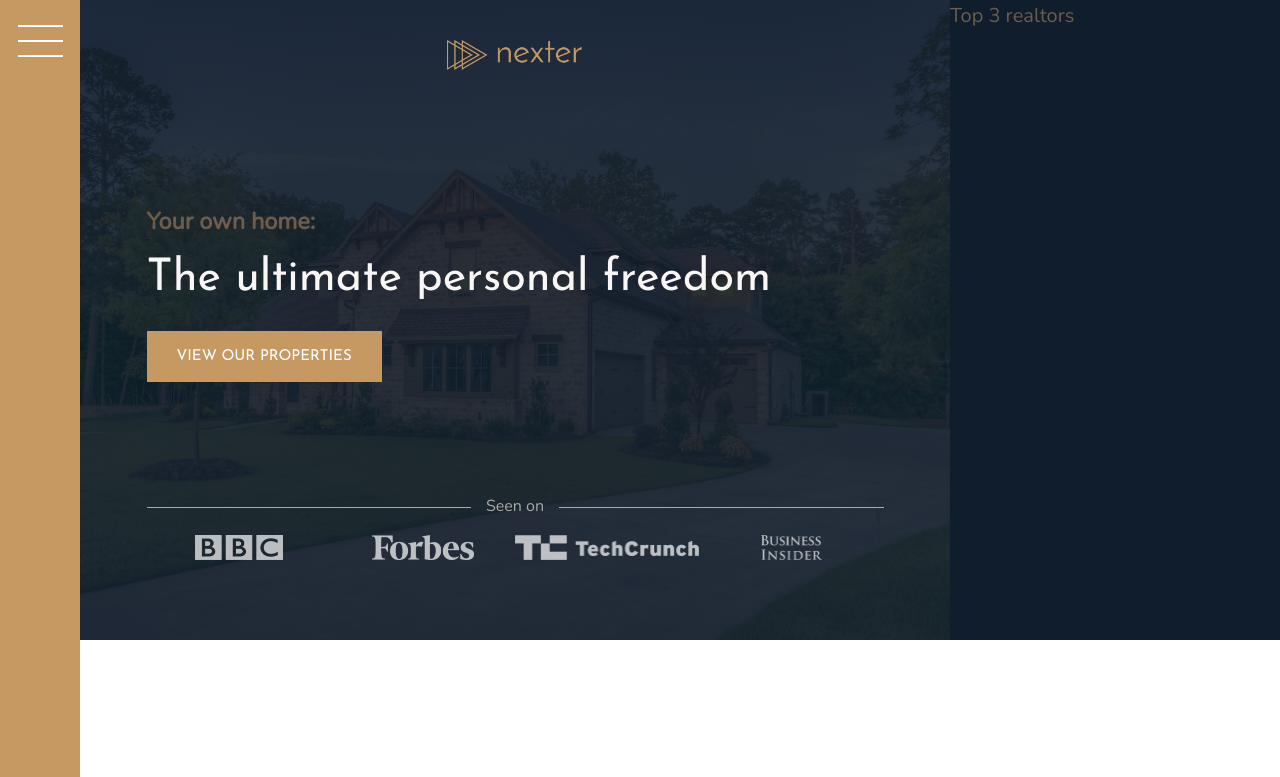
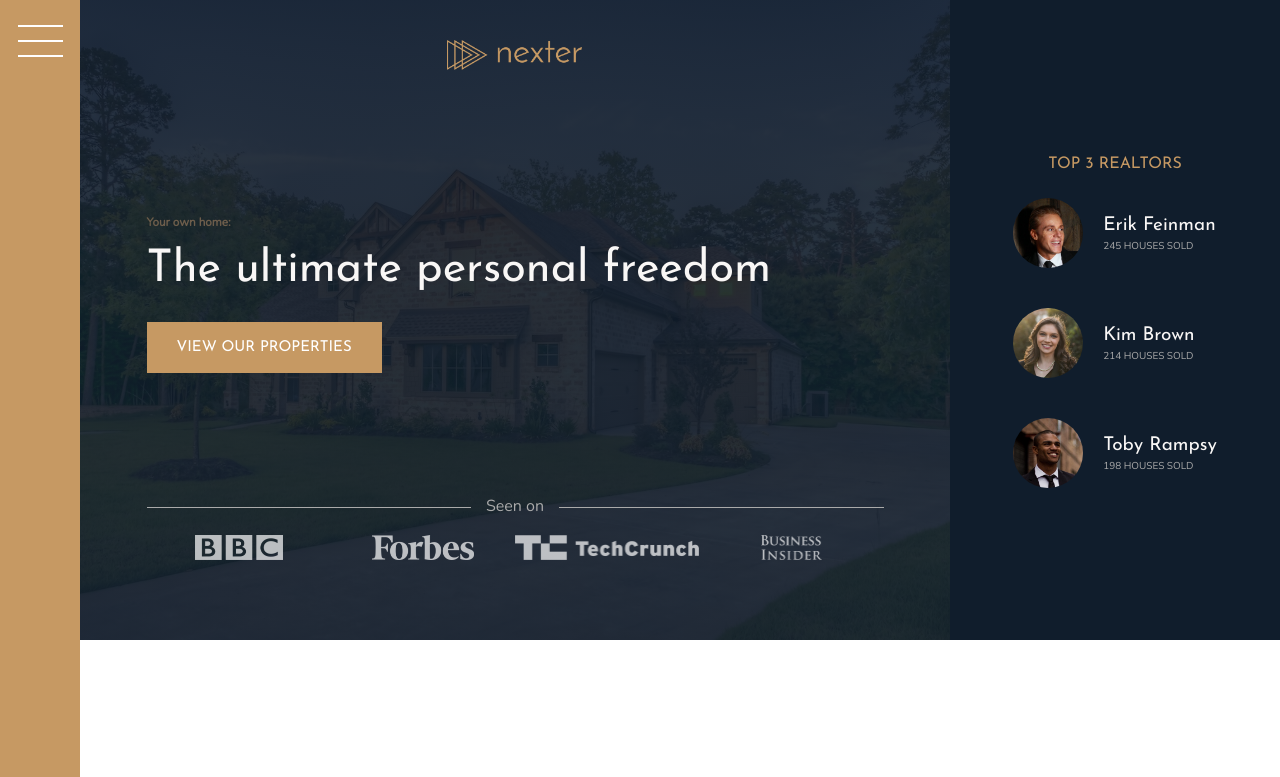
Before and after one commit to kostagrin/Nexter, a website: page index.html in a window 1280 px wide. Shown: the top 777 px of the page. Drawn offline with nearby package versions, Linux system fonts and the light colour scheme.

Commit message:
build and style "realtors" section

```diff
--- a/index.html
+++ b/index.html
@@ -35,7 +35,26 @@
 
     </header>
 
-    <div class="realtors">Top 3 realtors</div>
+    <div class="realtors">
+    <h3 class="heading-3">Top 3 realtors</h3>
+    <div class="realtors__list">
+      <img src="/img/realtor-1.jpeg" alt="Realtor 1" class="realtors__img">
+      <div class="realtors__details">
+        <h4 class="heading-4 heading-4--light">Erik Feinman</h4>
+        <p class="realtors__sold">245 houses sold</p>
+      </div>
+      <img src="/img/realtor-2.jpeg" alt="Realtor 2" class="realtors__img">
+      <div class="realtors__details">
+        <h4 class="heading-4 heading-4--light">Kim Brown</h4>
+        <p class="realtors__sold">214 houses sold</p>
+      </div>
+      <img src="/img/realtor-3.jpeg" alt="Realtor 3" class="realtors__img">
+      <div class="realtors__details">
+        <h4 class="heading-4 heading-4--light">Toby Rampsy</h4>
+        <p class="realtors__sold">198 houses sold</p>
+      </div>
+    </div>
+    </div>
 
     <section class="features">
       <div class="feature">
--- a/sass/_realtors.scss
+++ b/sass/_realtors.scss
@@ -2,4 +2,34 @@
     background-color: $color-secondary;
     grid-column: col-start 7 / full-end;
     // grid-row: 1 / 2;
+
+    display: grid;
+    justify-content: center;
+    align-content: center;
+    justify-items: center ;
+    grid-row-gap: 2rem;
+
+    &__list {
+        display: grid;
+        grid-template-columns: 7rem max-content;
+        grid-column-gap: 2rem;
+        grid-row-gap: 5vh;
+        align-items: center;
+    }
+
+    &__img {
+        display: block;
+        width: 100%;
+        border-radius: 50%;
+    }
+
+    // &__details {
+
+    // }
+
+    &__sold {
+        text-transform: uppercase;
+        color: $color-grey-light-2;
+        margin-top: -3px;
+    }
 }
```
Also changed, not shown: css/style.css.
